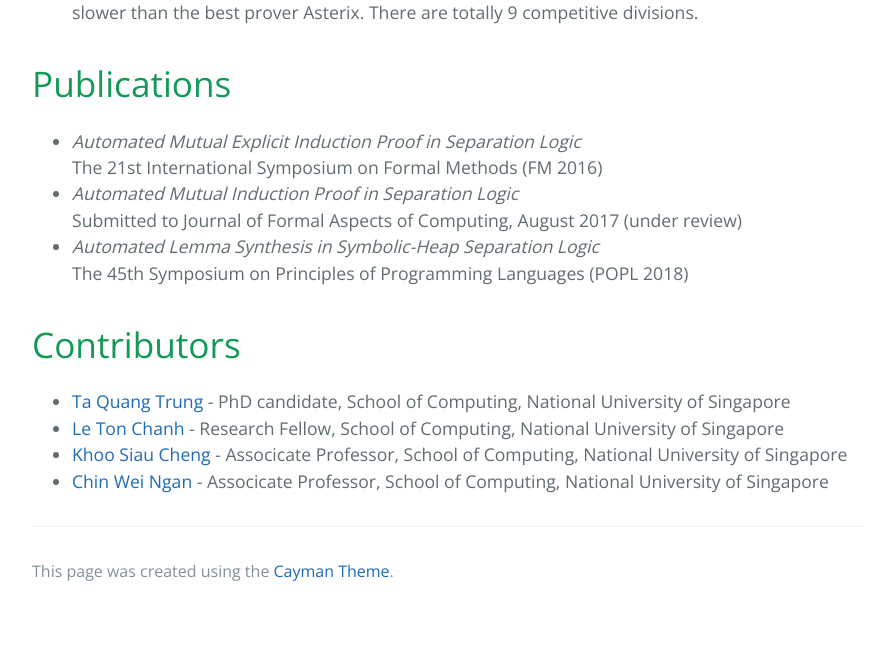
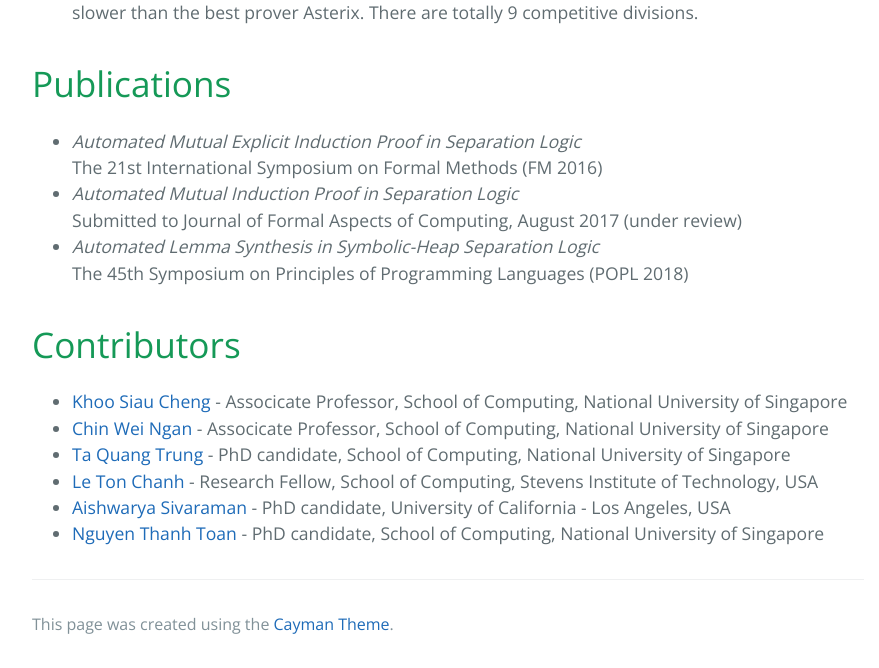
Before and after one commit to songbird-prover/songbird-prover.github.io, a website: page index.html in a window 1280 px wide. Shown: the part 804-1472 px from the top of the page, without its empty margins (192-1071 px from the left). Before the commit the page ends 1419 px from the top, so only its background shows below. Drawn offline with nearby package versions, Linux system fonts and the light colour scheme.

Commit message:
contributor

```diff
--- a/index.html
+++ b/index.html
@@ -107,12 +107,25 @@
       </p>
 
       <h1>
-        <a id="user-content-header-1" class="anchor" href="#header-1" aria-hidden="true"><span class="octicon octicon-link"></span></a>
+        <a id="user-content-header-1" class="anchor" href="#header-1"
+           aria-hidden="true"><span class="octicon octicon-link"></span></a>
         Contributors
       </h1>
 
       <p>
         <ul>
+          <li>
+            <a href="http://www.comp.nus.edu.sg/~khoosc/" target="_blank">
+              Khoo Siau Cheng
+            </a> - Associcate Professor, School of Computing,
+            National University of Singapore
+          </li>
+          <li>
+            <a href="http://www.comp.nus.edu.sg/~chinwn/" target="_blank">
+              Chin Wei Ngan
+            </a> - Associcate Professor, School of Computing,
+            National University of Singapore
+          </li>
           <li>
             <a href="http://www.comp.nus.edu.sg/~taqt/" target="_blank">
               Ta Quang Trung
@@ -120,19 +133,21 @@
             PhD candidate, School of Computing, National University of Singapore
           </li>
           <li>
-            <a href="http://www.comp.nus.edu.sg/~chanhle/" target="_blank">
+            <a href="https://chanhle.bitbucket.io/" target="_blank">
               Le Ton Chanh
-            </a> - Research Fellow, School of Computing, National University of Singapore
+            </a> - Research Fellow, School of Computing,
+            Stevens Institute of Technology, USA
           </li>
           <li>
-            <a href="http://www.comp.nus.edu.sg/~khoosc/" target="_blank">
-              Khoo Siau Cheng
-            </a> - Associcate Professor, School of Computing, National University of Singapore
+            <a href="https://aishwaryasivaraman.github.io/" target="_blank">
+              Aishwarya Sivaraman
+            </a> - PhD candidate, University of California - Los Angeles, USA
           </li>
           <li>
-            <a href="http://www.comp.nus.edu.sg/~chinwn/" target="_blank">
-              Chin Wei Ngan
-            </a> - Associcate Professor, School of Computing, National University of Singapore
+            <a href="https://thanhtoantnt.github.io/" target="_blank">
+              Nguyen Thanh Toan
+            </a> - PhD candidate, School of Computing,
+            National University of Singapore
           </li>
         </ul>
       </p>
```
